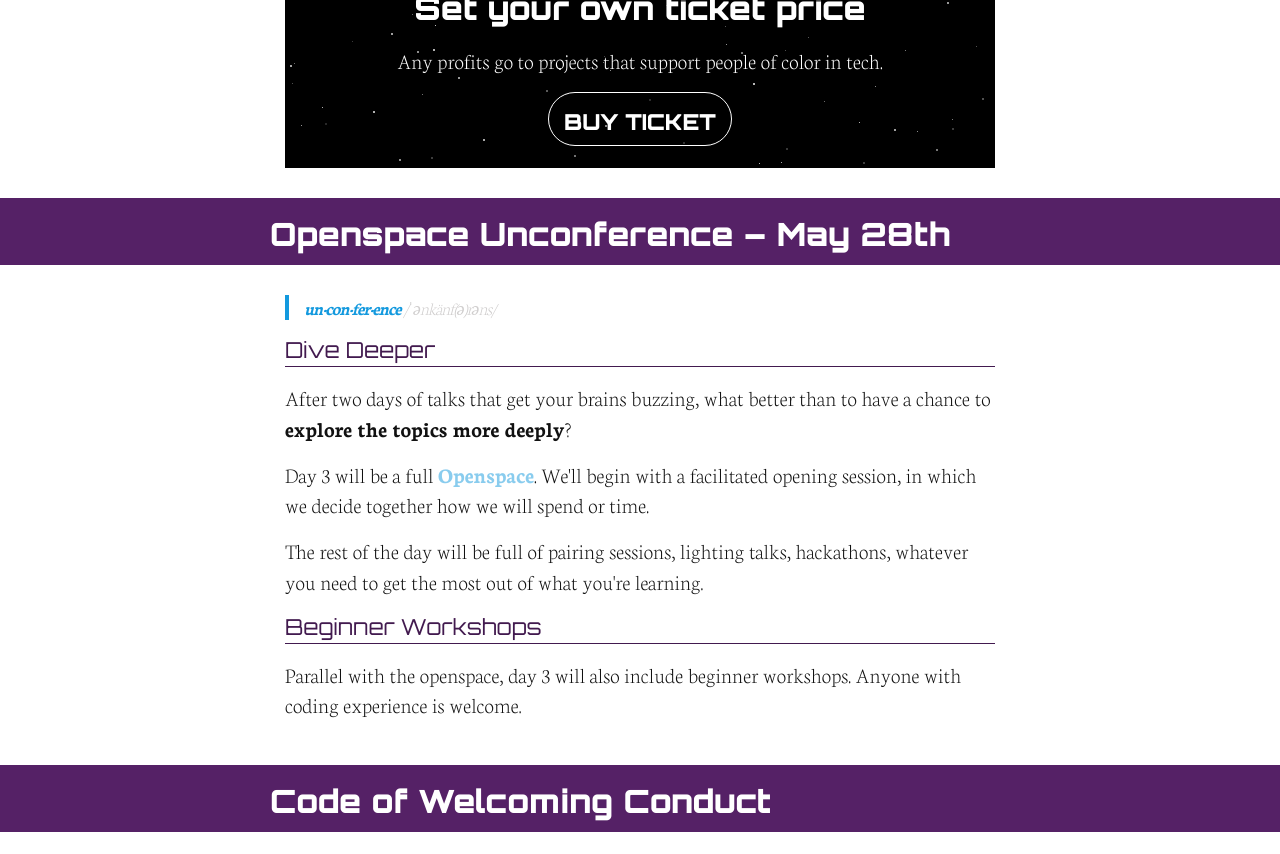
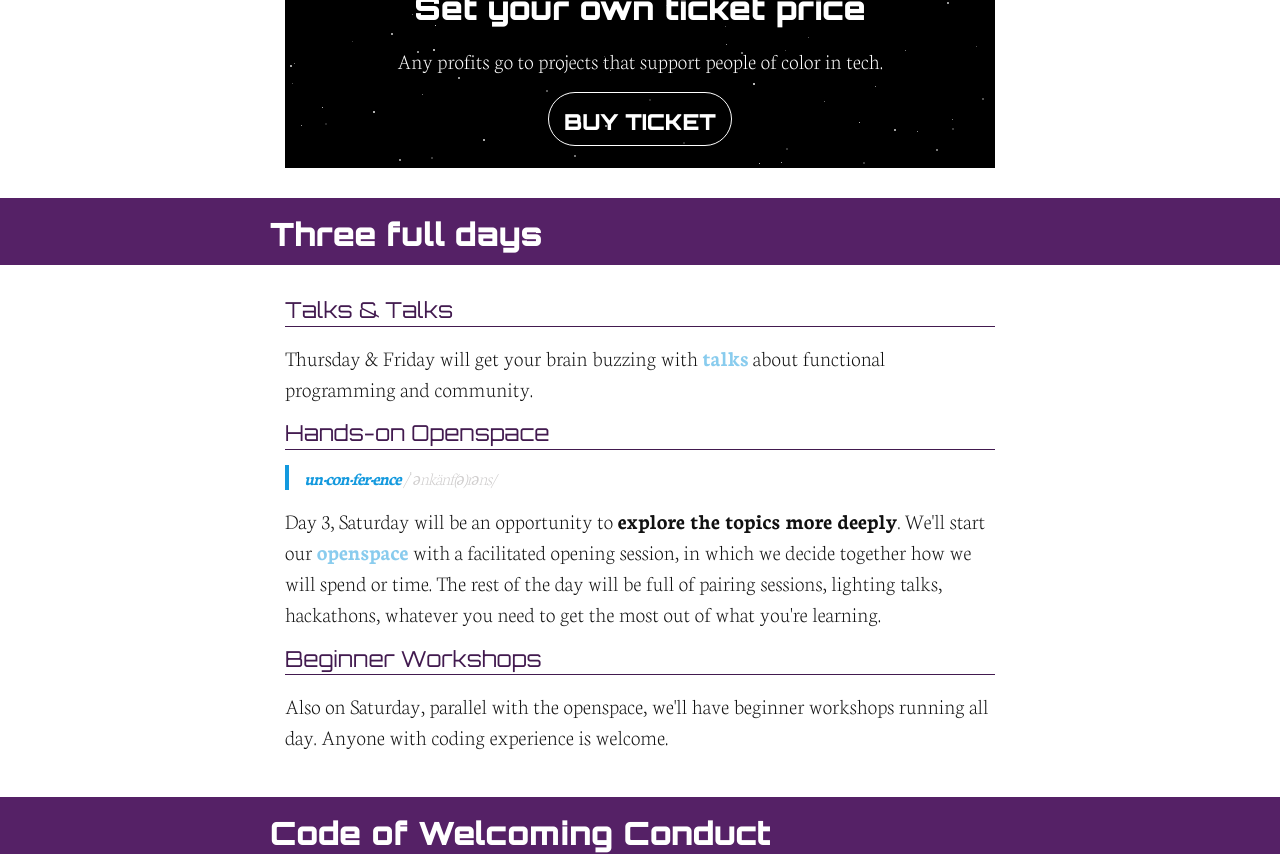
Before and after one commit to maitria/moonconf.org, a Jekyll site: the page built from index.html, in a window 1280 px wide and 900 px high, scrolled down 623 px, cut to the strip 46-900 px from the top of the window. Built offline with Jekyll 4.4.1, drawn with Linux system fonts in a browser that asks for light colours.

Commit message:
Move things around on the index page.

```diff
--- a/_includes/talks.html
+++ b/_includes/talks.html
@@ -1,4 +1,4 @@
-<section class="section-block">
+<section id="talks" class="section-block">
   <header class="section-block-header">
     <div class="wrapper">
       <h2 class="section-block-title">Talks and Talks</h2>
--- a/_includes/unconf.html
+++ b/_includes/unconf.html
@@ -1,19 +1,19 @@
 <section class="section-block">
   <header class="section-block-header">
     <div class="wrapper">
-      <h2 class="section-block-title">Openspace Unconference – May 28th</h2>
+      <h2 class="section-block-title">Three full days</h2>
     </div>
   </header>
   <div class="section-block-content wrapper">
+    <h3>Talks & Talks</h3>
+    <p>Thursday &amp; Friday will get your brain buzzing with <a href="/#talks">talks</a> about functional programming and community.</p>
+    <h3>Hands-on Openspace</h3>
     <blockquote cite="https://www.google.com/webhp?sourceid=chrome-instant&ion=1&espv=2&ie=UTF-8#q=unconference">
     <strong>un·con·fer·ence</strong>
     <em>/ˈənkänf(ə)rəns/</em><br>
     </blockquote>
-    <h3>Dive Deeper</h3>
-    <p>After two days of talks that get your brains buzzing, what better than to have a chance to <strong>explore the topics more deeply</strong>?</p>
-    <p>Day 3 will be a full <a href="https://en.wikipedia.org/wiki/Open_Space_Technology">Openspace</a>. We'll begin with a facilitated opening session, in which we decide together how we will spend or time.</p>
-    <p>The rest of the day will be full of pairing sessions, lighting talks, hackathons, whatever you need to get the most out of what you're learning.</p>
+    <p>Day 3, Saturday will be an opportunity to <strong>explore the topics more deeply</strong>. We'll start our <a href="https://en.wikipedia.org/wiki/Open_Space_Technology">openspace</a> with a facilitated opening session, in which we decide together how we will spend or time. The rest of the day will be full of pairing sessions, lighting talks, hackathons, whatever you need to get the most out of what you're learning.</p>
     <h3>Beginner Workshops</h3>
-    <p>Parallel with the openspace, day 3 will also include beginner workshops. Anyone with coding experience is welcome.</p>
+    <p>Also on Saturday, parallel with the openspace, we'll have beginner workshops running all day. Anyone with coding experience is welcome.</p>
   </div>
 </section>
```
